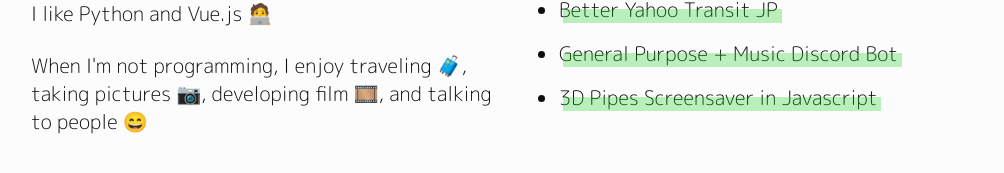
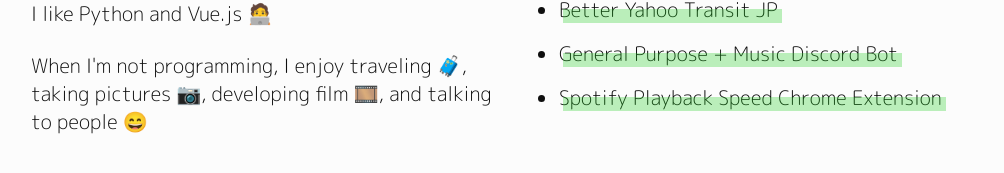
Before and after one commit to rnikko/portfolio-site, a Vue app: page / in a window 1280 px wide. Shown: the part 349-522 px from the top of the page, without its empty margins (137-1141 px from the left). Built offline with nearby package versions, Linux system fonts and the light colour scheme.

Commit message:
project links

```diff
--- a/src/components/Projects.vue
+++ b/src/components/Projects.vue
@@ -22,7 +22,7 @@ export default {
     const projects = [
       {
         'name': 'Weathernews Python API Library',
-        'link': ''
+        'link': 'https://github.com/rnikko/weathernews-python'
       },
       {
         'name': 'Yamanote Line Station Information Screen',
@@ -34,11 +34,11 @@ export default {
       },
       {
         'name': 'General Purpose + Music Discord Bot',
-        'link': ''
+        'link': 'https://github.com/rnikko/sportjoke-dev'
       },
       {
-        'name': '3D Pipes Screensaver in Javascript',
-        'link': ''
+        'name': 'Spotify Playback Speed Chrome Extension',
+        'link': 'https://github.com/rnikko/spotify-playback-speed'
       }
     ]
     return {
```
